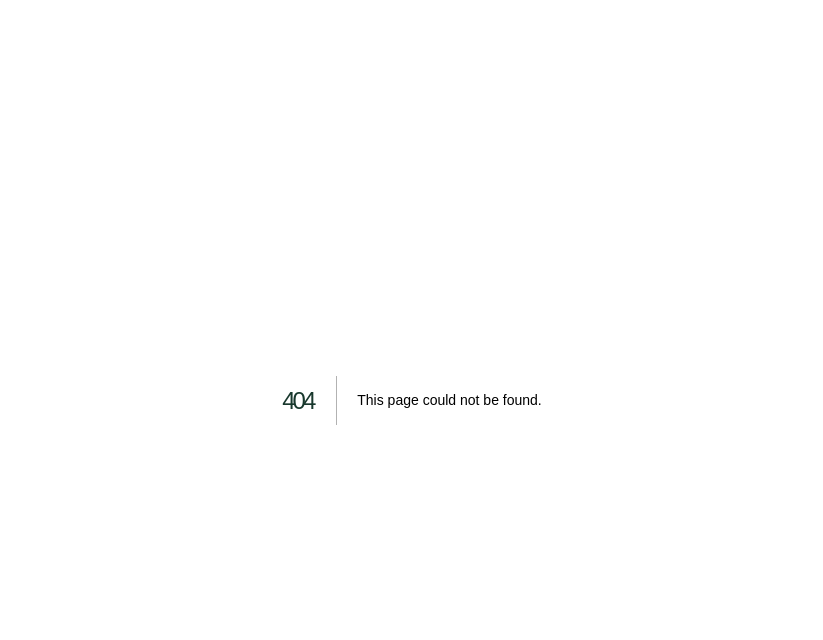
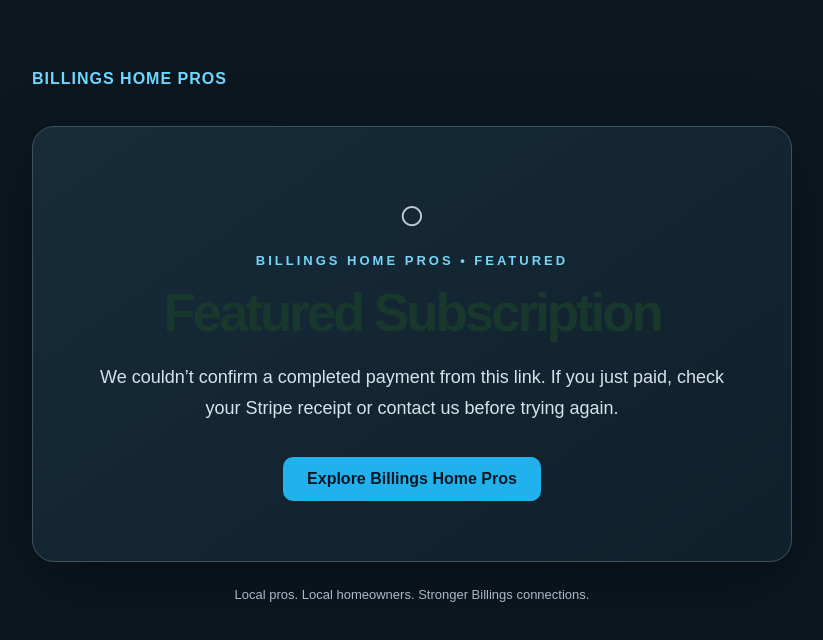
Before and after one commit to Cheddaronbass/billingshomepros, a Next.js app: page /featured/welcome in a window 1280 px wide. Before the commit this address had no page. Shown: the top 640 px of the page, without its empty margins (228-1051 px from the left). Built offline with nearby package versions, Linux system fonts and the light colour scheme.

Commit message:
Add verified Featured subscription welcome page

```diff
--- /dev/null
+++ b/app/featured/welcome/page.js
@@ -0,0 +1,59 @@
+import Link from "next/link";
+import Stripe from "stripe";
+
+export const dynamic = "force-dynamic";
+export const metadata = {
+  title: "Welcome to Featured | Billings Home Pros",
+  description: "Billings Home Pros Featured subscription confirmation.",
+  robots: { index: false, follow: false },
+};
+
+export default async function FeaturedWelcome({ searchParams }) {
+  const params = await searchParams;
+  const sessionId = typeof params?.session_id === "string" ? params.session_id : "";
+  let confirmed = false;
+  let businessName = "";
+
+  if (sessionId.startsWith("cs_") && process.env.STRIPE_SECRET_KEY) {
+    try {
+      const stripe = new Stripe(process.env.STRIPE_SECRET_KEY);
+      const session = await stripe.checkout.sessions.retrieve(sessionId);
+      confirmed = session.mode === "subscription" &&
+        session.status === "complete" &&
+        session.payment_status === "paid" &&
+        session.livemode === true;
+      if (confirmed) businessName = session.metadata?.business_name || "";
+    } catch (error) {
+      console.error("Unable to verify Featured welcome session", error);
+    }
+  }
+
+  return (
+    <main style={{ minHeight: "100vh", background: "#0c1720", color: "#f7fbfd", padding: "clamp(24px, 6vw, 70px) 20px", fontFamily: "inherit" }}>
+      <div style={{ maxWidth: 760, margin: "0 auto" }}>
+        <Link href="/" style={{ color: "#6dd8ff", textDecoration: "none", fontWeight: 800, letterSpacing: 1 }}>BILLINGS HOME PROS</Link>
+        <section style={{ marginTop: 38, padding: "clamp(26px, 6vw, 60px)", border: "1px solid #40515c", borderRadius: 22, background: "linear-gradient(145deg, #172b39, #10202b)", boxShadow: "0 22px 70px #0005", textAlign: "center" }}>
+          <div aria-hidden="true" style={{ fontSize: 46, color: "#c1c8ce" }}>{confirmed ? "✓" : "○"}</div>
+          <p style={{ color: "#75d6f8", letterSpacing: 3, fontSize: 13, fontWeight: 800, margin: "12px 0" }}>BILLINGS HOME PROS • FEATURED</p>
+          <h1 style={{ fontSize: "clamp(2rem, 5vw, 3.3rem)", lineHeight: 1.12, margin: "15px 0 20px" }}>
+            {confirmed ? "Welcome to Featured." : "Featured Subscription"}
+          </h1>
+          {confirmed ? (
+            <>
+              {businessName && <p style={{ color: "#f6d898", fontSize: 22, fontWeight: 700, margin: "0 0 16px" }}>{businessName}</p>}
+              <p style={{ fontSize: 18, lineHeight: 1.7, color: "#d7e3eb" }}>Your payment was successful. Thank you for partnering with Billings Home Pros to reach more local homeowners.</p>
+              <div style={{ borderTop: "1px solid #43545f", margin: "28px 0", paddingTop: 24, color: "#d7e3eb", lineHeight: 1.7 }}>
+                <strong style={{ color: "#fff" }}>What happens next?</strong>
+                <p>We’ll review your listing and contact details. Featured placement begins after approval. You don't need to fill out another form.</p>
+              </div>
+            </>
+          ) : (
+            <p style={{ color: "#d7e3eb", fontSize: 18, lineHeight: 1.7 }}>We couldn’t confirm a completed payment from this link. If you just paid, check your Stripe receipt or contact us before trying again.</p>
+          )}
+          <Link href="/" style={{ display: "inline-block", marginTop: 16, padding: "13px 24px", borderRadius: 10, background: "#21b2ee", color: "#071824", textDecoration: "none", fontWeight: 800 }}>Explore Billings Home Pros</Link>
+        </section>
+        <p style={{ textAlign: "center", fontSize: 13, color: "#a7bac5", marginTop: 25 }}>Local pros. Local homeowners. Stronger Billings connections.</p>
+      </div>
+    </main>
+  );
+}
```
